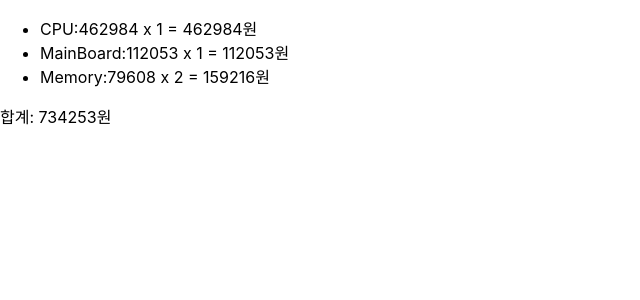
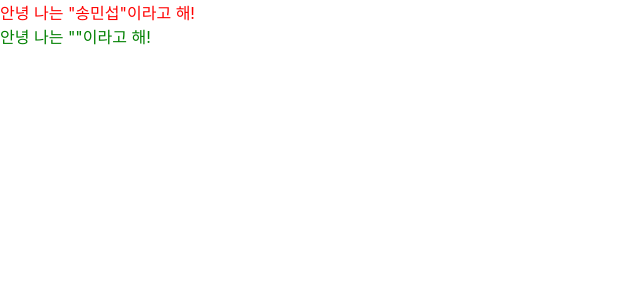
Before and after one commit to sonG1031/frontEx, a React (Create React App) app: page / in a window 1280 px wide. Shown: the top 300 px of the page, without its empty margins (0-640 px from the left). Built offline with nearby package versions, Linux system fonts and the light colour scheme.

Commit message:
2023-04-28 (1)

```diff
--- a/src/App.js
+++ b/src/App.js
@@ -1,47 +1,13 @@
-import { useMemo } from "react";
-import { useState } from "react";
+import React from "react";
+import Hello from "./Hello";
 
-const App = () => {
-    var itemDataArray = [
-      {
-        name:"CPU",
-        price:"462984",
-        quantity:1,
-      },
-      {
-        name:"MainBoard",
-        price:"112053",
-        quantity:1,
-      },
-      {
-        name:"Memory",
-        price:"79608",
-        quantity:2,
-      }
-    ]
-
-    const [items, setItems] = useState(itemDataArray);
-
-    const calctotalPrice = (items) => {
-      return  items.reduce(function(sum,item) {
-        return sum + item.price * item.quantity
-      }, 0);
-    };
-
-    const totalPrice = useMemo(()=> calctotalPrice(items),[items]);
-
-    return (
-      <>
-        <ul>
-        {items.map((item)=> (
-          <li key={item.name}>
-            {item.name}:{item.price} x {item.quantity} = {item.price * item.quantity}원
-          </li>
-        ))}
-       </ul>
-       <p>합계: {totalPrice}원</p>
-      </>
-    )
-};
+function App() {
+  return (
+    <>
+      <Hello name="송민섭" color="red"/>
+      <Hello color="green"/>
+    </>
+  )
+}
 
 export default App;
--- /dev/null
+++ b/src/Hello.js
@@ -0,0 +1,11 @@
+import React from "react";
+
+function Hello(props) {
+    return (
+        <div style={{color: props.color}}>안녕 나는 "{props.name}"이라고 해!</div>
+    )
+}
+Hello.defaultprops = {
+    name:"무명"
+}
+export default Hello;
```
